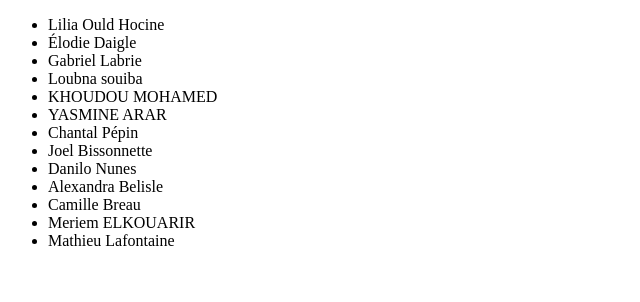
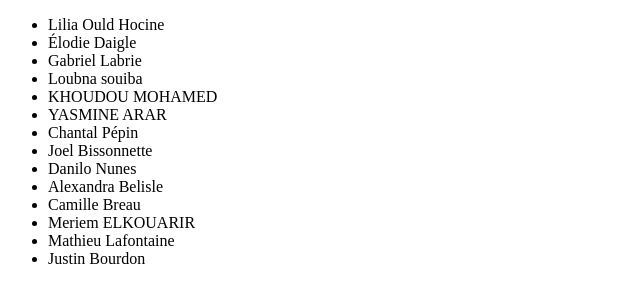
Before and after one commit to liliaouldhocine/conflictstarter, a plain HTML site: page index.html in a window 1280 px wide. Shown: the whole page, without its empty margins (0-640 px from the left). Drawn offline with Linux system fonts and the light colour scheme.

Commit message:
Premier commit

```diff
--- a/index.html
+++ b/index.html
@@ -20,6 +20,7 @@
       <li>Camille Breau</li>
       <li>Meriem ELKOUARIR</li>
       <li>Mathieu Lafontaine</li>
+      <li>Justin Bourdon</li>
     </ul>
   </body>
 </html>
```
